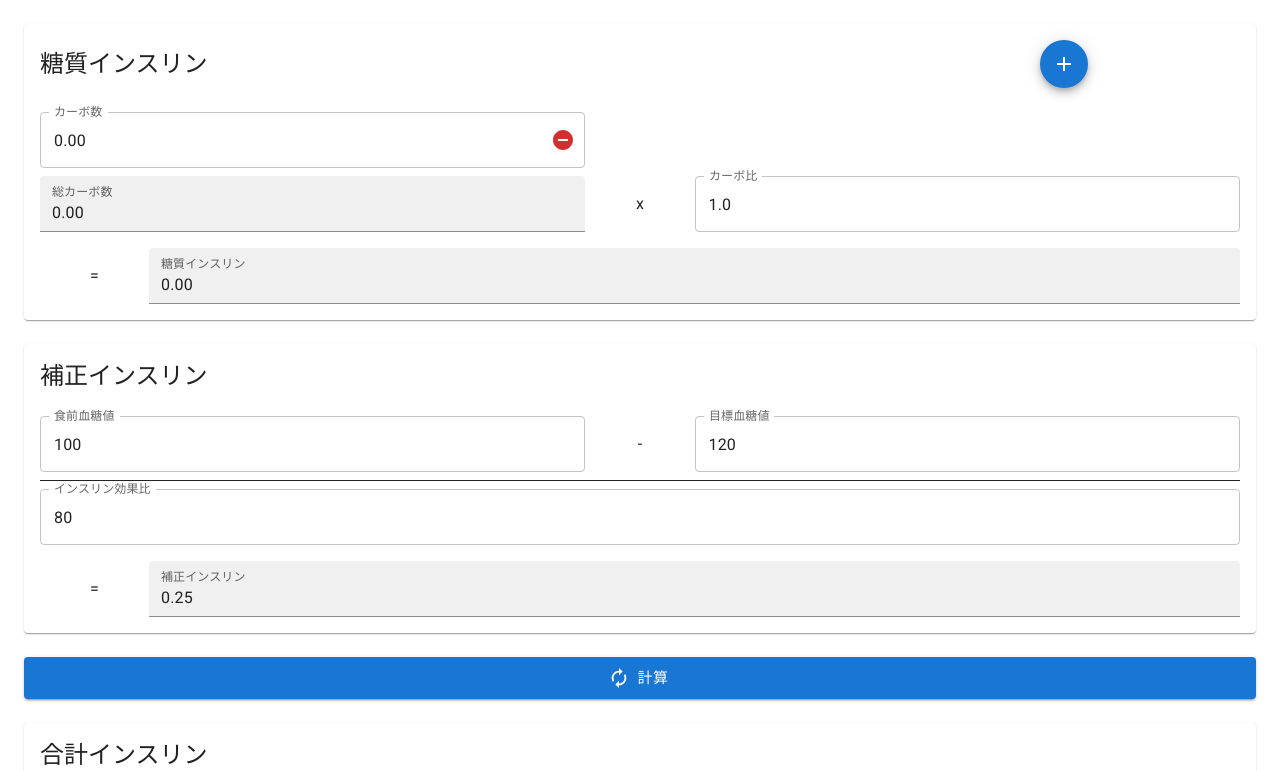
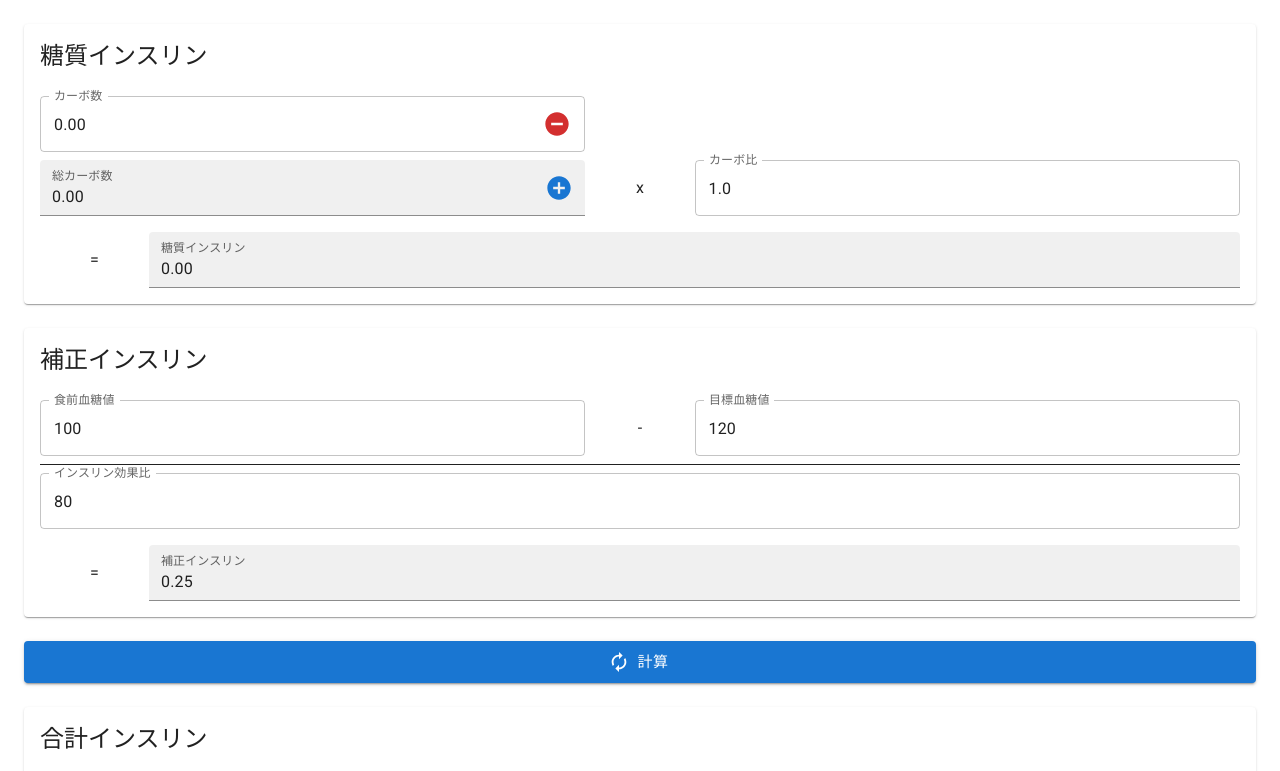
Before and after one commit to matono/InsulinCalc, a React (Create React App) app in the folder webapp/: page / in a window 1280 px wide. Shown: the top 771 px of the page. Built offline with nearby package versions, Linux system fonts and the light colour scheme.

Commit message:
Move the position of Add button for meal carb(#8)

```diff
--- a/webapp/src/pages/Home.tsx
+++ b/webapp/src/pages/Home.tsx
@@ -3,8 +3,8 @@ import { useCookies } from "react-cookie";
 
 import { Box, Button, Paper, Container, Modal, Typography, TextField } from "@mui/material";
 import { InputAdornment, IconButton, Fab } from "@mui/material";
-import Add from '@mui/icons-material/Add';
-import Remove   from '@mui/icons-material/RemoveCircle';
+import Add from '@mui/icons-material/AddCircle';
+import Remove from '@mui/icons-material/RemoveCircle';
 import Submit from '@mui/icons-material/Autorenew';
 import Grid from '@mui/material/Grid';
 import CssBaseline from '@mui/material/CssBaseline';
@@ -162,13 +162,8 @@ const Home: React.FC = () => {
 
           <Paper component="form" sx={{ mb: 3, p:2 }}>
             <Grid container direction="row" justifyContent="space-between" alignItems="center" sx={{ mb: 3}}>
-              <Grid item xs={10}>
+              <Grid item xs={12}>
                 <Typography component="h2" variant="h5" >糖質インスリン</Typography>
-              </Grid>
-              <Grid item xs={2}>
-                <Fab size="medium" color="primary" aria-label="add" onClick={addMeal} onMouseDown={handleMouseDown} >
-                  <Add />
-                </Fab>
               </Grid>
             </Grid>
 
@@ -207,8 +202,9 @@ const Home: React.FC = () => {
                                         onMouseDown={handleMouseDown}
                                         edge="end"
                                         color="error"
+                                        size="large"
                                       >
-                                        <Remove />
+                                        <Remove fontSize="inherit" />
                                       </IconButton>
                                     </InputAdornment>
                                 }}
@@ -239,6 +235,20 @@ const Home: React.FC = () => {
                           fixedDecimalScale
                           onFocus={event => {
                             event.target.select();
+                          }}
+                          InputProps={{
+                            endAdornment:
+                              <InputAdornment position="end">
+                                <IconButton
+                                  onClick={addMeal}
+                                  onMouseDown={handleMouseDown}
+                                  edge="end"
+                                  color="primary"
+                                  size="large"
+                                >
+                                  <Add fontSize="inherit" />
+                                </IconButton>
+                              </InputAdornment>
                           }}
                           customInput={TextField}
                           label="総カーボ数"
```
